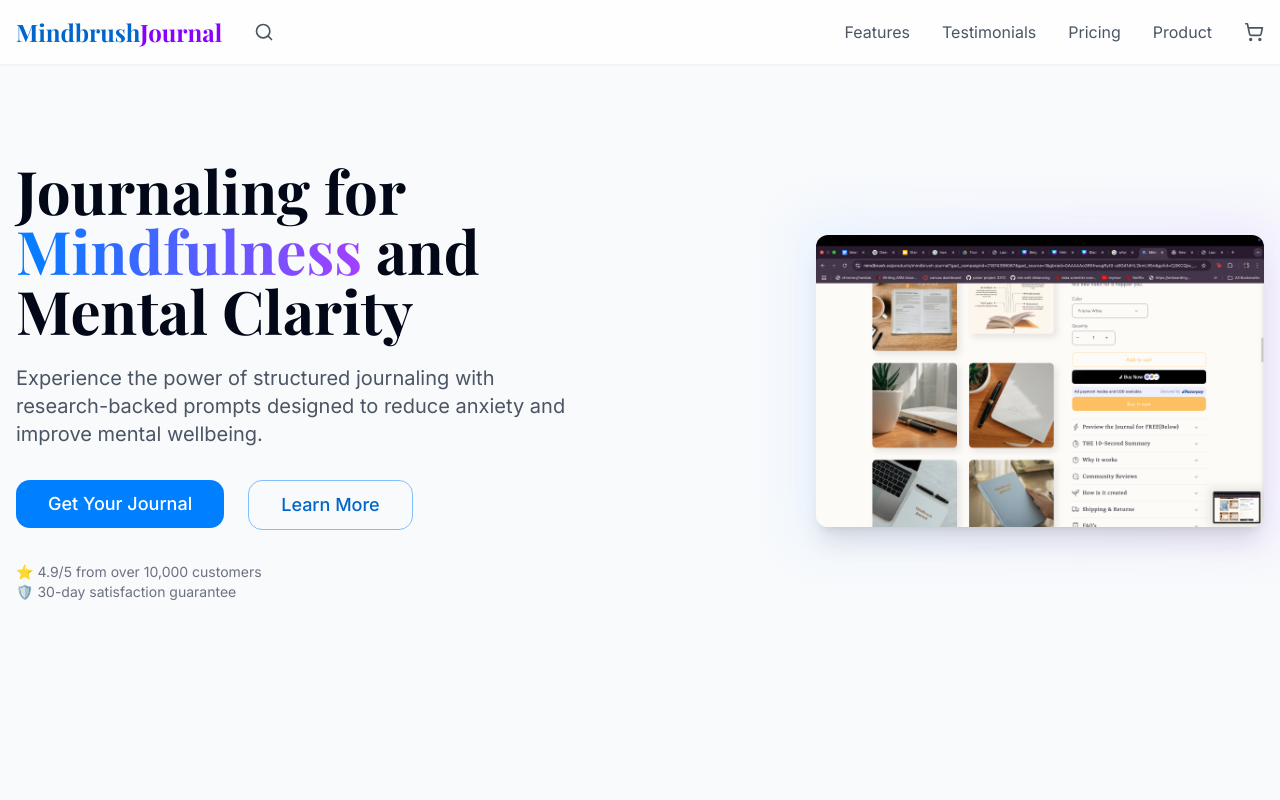
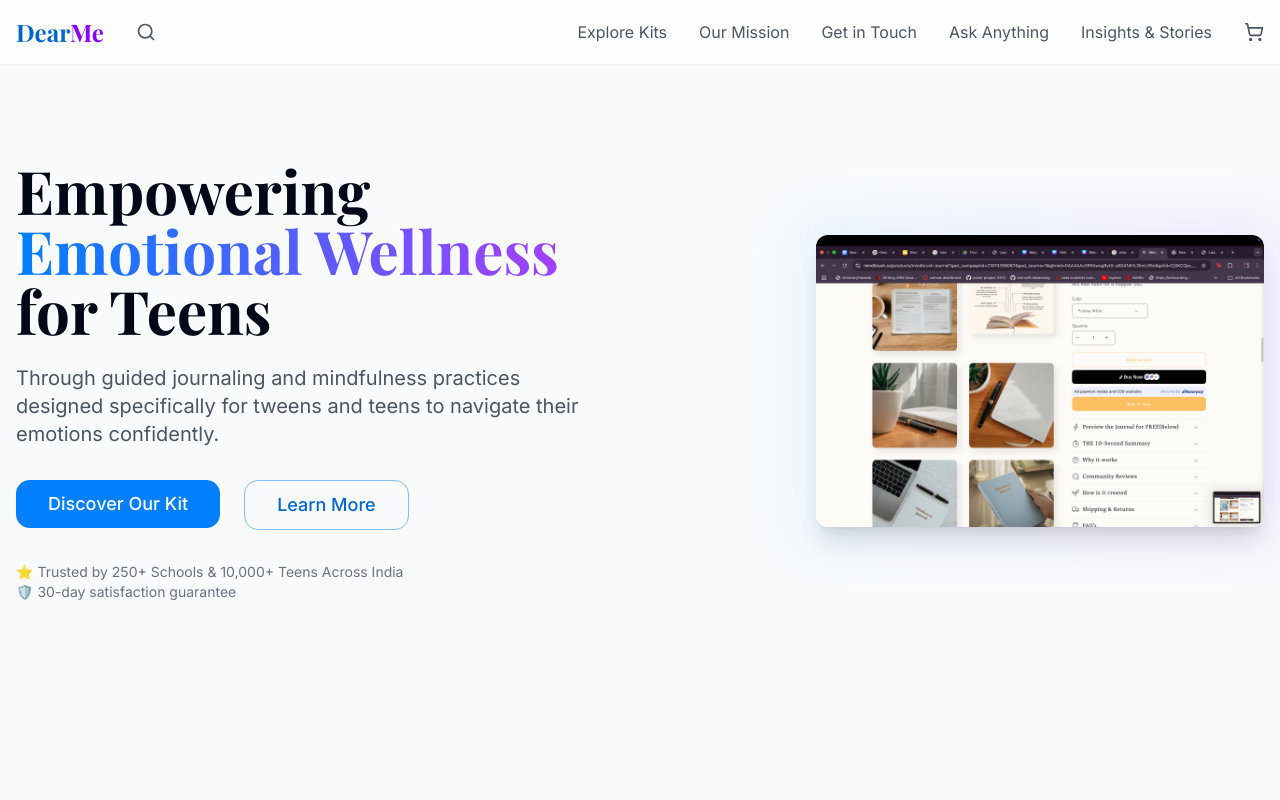
Before and after one commit to sahilbajaj2904/mindbrush-reimagined-journal, a React (Vite) app: page / in a window 1280 px wide. Shown: the top 800 px of the page. Built offline with nearby package versions, Linux system fonts and the light colour scheme; a web font is replaced by a local one.

Commit message:
Refactor: Update UX writing
Update UX writing across the application based on the provided specifications.

```diff
--- a/src/components/Footer.tsx
+++ b/src/components/Footer.tsx
@@ -7,8 +7,8 @@ const Footer = () => {
       <div className="container mx-auto px-4">
         <div className="grid grid-cols-1 md:grid-cols-4 gap-8 mb-8">
           <div>
-            <h3 className="text-xl font-serif font-bold mb-4">Mindbrush<span className="text-mindpurple-300">Journal</span></h3>
-            <p className="text-gray-400 mb-4">Journaling for mindfulness and mental clarity.</p>
+            <h3 className="text-xl font-serif font-bold mb-4">Dear<span className="text-mindpurple-300">Me</span></h3>
+            <p className="text-gray-400 mb-4">Empowering emotional wellness for teens through guided journaling.</p>
             <div className="flex space-x-4">
               <a href="#" className="text-gray-400 hover:text-white transition-colors">
                 <span className="sr-only">Instagram</span>
@@ -27,14 +27,15 @@ const Footer = () => {
                 </svg>
               </a>
             </div>
+            <p className="mt-4 text-sm text-gray-400">Be Part of the Movement. Follow Dear Me for Stories, Tips, and Tools.</p>
           </div>
 
           <div>
             <h4 className="text-white font-medium mb-4">Company</h4>
             <ul className="space-y-3">
-              <li><a href="#" className="text-gray-400 hover:text-white transition-colors">About Us</a></li>
-              <li><a href="#" className="text-gray-400 hover:text-white transition-colors">Our Story</a></li>
-              <li><a href="#" className="text-gray-400 hover:text-white transition-colors">Careers</a></li>
+              <li><a href="#" className="text-gray-400 hover:text-white transition-colors">Our Mission</a></li>
+              <li><a href="#" className="text-gray-400 hover:text-white transition-colors">How It Works</a></li>
+              <li><a href="#" className="text-gray-400 hover:text-white transition-colors">Partner With Us</a></li>
               <li><a href="#" className="text-gray-400 hover:text-white transition-colors">Press</a></li>
             </ul>
           </div>
@@ -42,28 +43,28 @@ const Footer = () => {
           <div>
             <h4 className="text-white font-medium mb-4">Resources</h4>
             <ul className="space-y-3">
-              <li><a href="#" className="text-gray-400 hover:text-white transition-colors">Blog</a></li>
-              <li><a href="#" className="text-gray-400 hover:text-white transition-colors">Mental Health Tips</a></li>
+              <li><a href="#" className="text-gray-400 hover:text-white transition-colors">Emotional Well-being Blog</a></li>
+              <li><a href="#" className="text-gray-400 hover:text-white transition-colors">Teen Mental Health Tips</a></li>
               <li><a href="#" className="text-gray-400 hover:text-white transition-colors">Journal Guides</a></li>
-              <li><a href="#" className="text-gray-400 hover:text-white transition-colors">FAQs</a></li>
+              <li><a href="#" className="text-gray-400 hover:text-white transition-colors">Ask Anything</a></li>
             </ul>
           </div>
 
           <div>
-            <h4 className="text-white font-medium mb-4">Contact</h4>
+            <h4 className="text-white font-medium mb-4">Support</h4>
             <ul className="space-y-3">
-              <li><a href="#" className="text-gray-400 hover:text-white transition-colors">Customer Support</a></li>
-              <li><a href="#" className="text-gray-400 hover:text-white transition-colors">Partnerships</a></li>
-              <li><a href="#" className="text-gray-400 hover:text-white transition-colors">Wholesale Inquiries</a></li>
+              <li><a href="#" className="text-gray-400 hover:text-white transition-colors">Get in Touch</a></li>
+              <li><a href="#" className="text-gray-400 hover:text-white transition-colors">Refund Policy</a></li>
+              <li><a href="#" className="text-gray-400 hover:text-white transition-colors">Data & Privacy</a></li>
             </ul>
           </div>
         </div>
 
         <div className="pt-8 mt-8 border-t border-gray-800 text-gray-400 text-sm">
           <div className="flex flex-col md:flex-row justify-between items-center">
-            <p>© 2025 Mindbrush Journal. All rights reserved.</p>
+            <p>© 2025 Dear Me. All rights reserved.</p>
             <div className="flex space-x-6 mt-4 md:mt-0">
-              <a href="#" className="hover:text-white transition-colors">Privacy Policy</a>
+              <a href="#" className="hover:text-white transition-colors">Data & Privacy</a>
               <a href="#" className="hover:text-white transition-colors">Terms of Service</a>
               <a href="#" className="hover:text-white transition-colors">Cookie Policy</a>
             </div>
--- a/src/components/HeroSection.tsx
+++ b/src/components/HeroSection.tsx
@@ -10,21 +10,21 @@ const HeroSection = () => {
         <div className="flex flex-col lg:flex-row items-center">
           <div className="lg:w-1/2 text-center lg:text-left mb-12 lg:mb-0 animate-fade-in">
             <h1 className="text-4xl md:text-5xl lg:text-6xl font-bold mb-6 leading-tight">
-              Journaling for <span className="gradient-text">Mindfulness</span> and Mental Clarity
+              Empowering <span className="gradient-text">Emotional Wellness</span> for Teens
             </h1>
             <p className="text-lg md:text-xl text-gray-600 mb-8 max-w-xl mx-auto lg:mx-0">
-              Experience the power of structured journaling with research-backed prompts designed to reduce anxiety and improve mental wellbeing.
+              Through guided journaling and mindfulness practices designed specifically for tweens and teens to navigate their emotions confidently.
             </p>
             <div className="flex flex-col sm:flex-row gap-4 sm:gap-6 justify-center lg:justify-start">
               <Button className="bg-mindblue-500 hover:bg-mindblue-600 text-white px-8 py-6 text-lg">
-                <Link to="/product">Get Your Journal</Link>
+                <Link to="/product">Discover Our Kit</Link>
               </Button>
               <Button variant="outline" className="border-mindblue-300 text-mindblue-600 hover:bg-mindblue-50 px-8 py-6 text-lg">
                 Learn More
               </Button>
             </div>
             <div className="mt-8 text-sm text-gray-500">
-              <p>⭐ 4.9/5 from over 10,000 customers</p>
+              <p>⭐ Trusted by 250+ Schools & 10,000+ Teens Across India</p>
               <p>🛡️ 30-day satisfaction guarantee</p>
             </div>
           </div>
@@ -33,7 +33,7 @@ const HeroSection = () => {
               <div className="absolute -inset-4 bg-gradient-to-r from-mindblue-100 to-mindpurple-100 rounded-xl blur-xl opacity-70"></div>
               <img
                 src="public/lovable-uploads/f1d52397-f748-4b2f-8d36-c8d419b71ec6.png"
-                alt="Mindbrush Journal"
+                alt="Dear Me Emotional Wellness Kit"
                 className="relative w-full max-w-md rounded-xl shadow-xl"
               />
             </div>
--- a/src/components/Navbar.tsx
+++ b/src/components/Navbar.tsx
@@ -7,10 +7,11 @@ import { Link } from "react-router-dom";
 
 const Navbar = () => {
   const navItems = [
-    { name: "Features", href: "#features" },
-    { name: "Testimonials", href: "#testimonials" },
-    { name: "Pricing", href: "#pricing" },
-    { name: "Product", href: "/product" },
+    { name: "Explore Kits", href: "#features" },
+    { name: "Our Mission", href: "#testimonials" },
+    { name: "Get in Touch", href: "#pricing" },
+    { name: "Ask Anything", href: "#faq" },
+    { name: "Insights & Stories", href: "/blog" },
   ];
 
   return (
@@ -19,7 +20,7 @@ const Navbar = () => {
         <div className="flex items-center justify-between">
           <div className="flex items-center">
             <Link to="/" className="text-xl md:text-2xl font-serif font-bold text-mindblue-600">
-              Mindbrush<span className="text-mindpurple-500">Journal</span>
+              Dear<span className="text-mindpurple-500">Me</span>
             </Link>
             <div className="hidden md:ml-8 md:flex">
               <button className="text-gray-600" aria-label="Search">
--- a/src/components/ProductHighlights.tsx
+++ b/src/components/ProductHighlights.tsx
@@ -12,8 +12,8 @@ const ProductHighlights = () => {
               <User className="h-5 w-5 text-gray-700" />
             </div>
             <div>
-              <h3 className="font-medium">ENDORSED BY</h3>
-              <p className="text-sm text-gray-600">Psychologists, Teachers and Mindfulness experts</p>
+              <h3 className="font-medium">APPROVED BY</h3>
+              <p className="text-sm text-gray-600">Psychologists, Educators and Teen Wellness Experts</p>
             </div>
           </div>
 
@@ -22,8 +22,8 @@ const ProductHighlights = () => {
               <Clock className="h-5 w-5 text-gray-700" />
             </div>
             <div>
-              <h3 className="font-medium">NO RISK PURCHASE</h3>
-              <p className="text-sm text-gray-600">66 day money-back guarantee</p>
+              <h3 className="font-medium">RISK-FREE TRIAL</h3>
+              <p className="text-sm text-gray-600">30-day money-back guarantee</p>
             </div>
           </div>
 
@@ -32,8 +32,8 @@ const ProductHighlights = () => {
               <Users className="h-5 w-5 text-gray-700" />
             </div>
             <div>
-              <h3 className="font-medium">50,000+ HAPPY CUSTOMERS</h3>
-              <p className="text-sm text-gray-600">Join the movement</p>
+              <h3 className="font-medium">TRUSTED BY 10,000+ TEENS</h3>
+              <p className="text-sm text-gray-600">And 250+ schools across India</p>
             </div>
           </div>
 
@@ -42,8 +42,8 @@ const ProductHighlights = () => {
               <Star className="h-5 w-5 text-gray-700" />
             </div>
             <div>
-              <h3 className="font-medium">RATED 4.79 STARS</h3>
-              <p className="text-sm text-gray-600">Based on 50,000 customers</p>
+              <h3 className="font-medium">PARENT APPROVED</h3>
+              <p className="text-sm text-gray-600">97% satisfaction rate among parents</p>
             </div>
           </div>
         </div>
--- a/src/pages/ProductDetail.tsx
+++ b/src/pages/ProductDetail.tsx
@@ -11,7 +11,7 @@ import Accordion from "@/components/Accordion";
 
 const ProductDetail = () => {
   const [quantity, setQuantity] = useState(1);
-  const [selectedColor, setSelectedColor] = useState("Pristine White");
+  const [selectedColor, setSelectedColor] = useState("Pastel Blue");
 
   const incrementQuantity = () => {
     setQuantity(prev => prev + 1);
@@ -37,7 +37,7 @@ const ProductDetail = () => {
             <a href="/" className="text-center">
               <img
                 src="https://www.mindbrush.co/cdn/shop/files/Logo_mindbrush_9391bea7-1878-489e-9ec1-c77a9e1afc0a_180x.png?v=1614060674"
-                alt="Mindbrush Journal Logo"
+                alt="Dear Me Logo"
                 className="h-12 mx-auto"
               />
             </a>
@@ -54,11 +54,11 @@ const ProductDetail = () => {
       <nav className="border-b">
         <div className="container mx-auto px-4 py-4">
           <ul className="flex justify-center space-x-8 text-sm">
-            <li><a href="#" className="text-gray-600 hover:text-gray-900">Shop</a></li>
-            <li><a href="#" className="text-gray-600 hover:text-gray-900">About Us</a></li>
-            <li><a href="#" className="text-gray-600 hover:text-gray-900">Contact Us</a></li>
-            <li><a href="#" className="text-gray-600 hover:text-gray-900">FAQs</a></li>
-            <li><a href="#" className="text-gray-600 hover:text-gray-900">Blog</a></li>
+            <li><a href="#" className="text-gray-600 hover:text-gray-900">Explore Kits</a></li>
+            <li><a href="#" className="text-gray-600 hover:text-gray-900">Our Mission</a></li>
+            <li><a href="#" className="text-gray-600 hover:text-gray-900">Get in Touch</a></li>
+            <li><a href="#" className="text-gray-600 hover:text-gray-900">Ask Anything</a></li>
+            <li><a href="#" className="text-gray-600 hover:text-gray-900">Insights & Stories</a></li>
           </ul>
         </div>
       </nav>
@@ -73,7 +73,7 @@ const ProductDetail = () => {
             </div>
 
             <div className="lg:w-2/5">
-              <h1 className="text-4xl font-serif mb-3">Mindbrush Journal</h1>
+              <h1 className="text-4xl font-serif mb-3">Dear Me Emotional Wellness Kit</h1>
 
               <div className="flex items-baseline mb-4">
                 <span className="text-gray-500 line-through mr-2">Rs. 1,400.00</span>
@@ -106,7 +106,7 @@ const ProductDetail = () => {
               </div>
 
               <div className="mb-6 text-gray-700">
-                <p>Self-Care is a habit that deserves to be nurtured. The Mindbrush journal will help you create, build and maintain this new habit for a happier you.</p>
+                <p>A hybrid self-care system designed for tweens and teens. Includes a digital app and physical tools like a printed journal, emotion cards, and mindfulness challenges – making emotional wellness fun, accessible, and age-appropriate.</p>
               </div>
 
               <div className="mb-6">
@@ -117,8 +117,8 @@ const ProductDetail = () => {
                     onChange={(e) => setSelectedColor(e.target.value)}
                     className="w-full bg-white border border-gray-300 rounded-md py-3 pl-4 pr-10 text-gray-700 appearance-none focus:outline-none focus:border-blue-500"
                   >
-                    <option value="Pristine White">Pristine White</option>
-                    <option value="Sky Blue">Sky Blue</option>
+                    <option value="Pastel Blue">Pastel Blue</option>
+                    <option value="Lavender Purple">Lavender Purple</option>
                   </select>
                   <div className="absolute inset-y-0 right-0 flex items-center px-2 pointer-events-none">
                     <ChevronDown className="h-4 w-4 text-gray-500" />
@@ -155,13 +155,13 @@ const ProductDetail = () => {
                 <Button
                   className="w-full bg-yellow-400 hover:bg-yellow-500 text-black font-medium py-6"
                 >
-                  Add to cart
+                  Add to Cart
                 </Button>
 
                 <Button
                   className="w-full bg-black hover:bg-gray-800 text-white font-medium py-6"
                 >
-                  Buy Now
+                  Start My Journey
                 </Button>
 
                 <div className="text-center text-sm text-gray-600">
@@ -170,17 +170,11 @@ const ProductDetail = () => {
                     Secured by <img src="https://razorpay.com/build/browser/static/razorpay-logo.84b15fc7.svg" alt="Razorpay" className="h-4 inline" />
                   </div>
                 </div>
-
-                <Button
-                  className="w-full bg-yellow-400 hover:bg-yellow-500 text-black font-medium py-6"
-                >
-                  Buy it now
-                </Button>
               </div>
 
               <div className="mt-8 border-t pt-6 space-y-2">
                 <Accordion
-                  title="Preview the Journal for FREE(Below)"
+                  title="Preview the Kit for FREE(Below)"
                   icon="zap"
                 >
                   <p>View the journal pages and contents before purchasing.</p>
@@ -190,28 +184,28 @@ const ProductDetail = () => {
                   title="THE 10-Second Summary"
                   icon="clock"
                 >
-                  <p>Quick benefits and features of the Mindbrush Journal.</p>
+                  <p>Quick benefits and features of the Dear Me Emotional Wellness Kit.</p>
                 </Accordion>
 
                 <Accordion
-                  title="Why it works"
+                  title="Why It's Effective"
                   icon="help-circle"
                 >
-                  <p>The science behind the journal's effectiveness.</p>
+                  <p>The science behind the kit's effectiveness for teen emotional wellness.</p>
                 </Accordion>
 
                 <Accordion
-                  title="Community Reviews"
+                  title="Teen Success Stories"
                   icon="message-circle"
                 >
-                  <p>What our customers are saying about the journal.</p>
+                  <p>What teens and parents are saying about the Dear Me Kit.</p>
                 </Accordion>
 
                 <Accordion
-                  title="How is it created"
+                  title="Eco-Friendly Design"
                   icon="leaf"
                 >
-                  <p>Our process and materials used in making the journal.</p>
+                  <p>Our sustainable process and materials used in making the kit.</p>
                 </Accordion>
 
                 <Accordion
@@ -222,17 +216,17 @@ const ProductDetail = () => {
                 </Accordion>
 
                 <Accordion
-                  title="FAQ's"
+                  title="Ask Anything"
                   icon="file-text"
                 >
-                  <p>Frequently asked questions about the journal.</p>
+                  <p>Frequently asked questions about the emotional wellness kit.</p>
                 </Accordion>
 
                 <Accordion
-                  title="Bulk/Corporate Orders"
+                  title="School & Group Orders"
                   icon="box"
                 >
-                  <p>Information for bulk purchasing and corporate gifting.</p>
+                  <p>Information for bulk purchasing and educational partnerships.</p>
                 </Accordion>
               </div>
             </div>
@@ -242,16 +236,16 @@ const ProductDetail = () => {
 
       <div className="bg-yellow-100 py-6 text-center">
         <div className="container mx-auto px-4">
-          <h2 className="text-2xl font-serif">Click play to see what's inside the journal</h2>
+          <h2 className="text-2xl font-serif">Click play to see how Dear Me helps teens</h2>
         </div>
       </div>
 
       <section className="py-16">
         <div className="container mx-auto px-4 text-center">
-          <h2 className="text-3xl font-serif mb-8">Preview the Journal</h2>
+          <h2 className="text-3xl font-serif mb-8">Preview the Kit</h2>
           <div className="max-w-4xl mx-auto bg-white border rounded-lg shadow-lg p-8">
             <div className="aspect-video bg-gray-100 rounded flex items-center justify-center">
-              <p className="text-gray-500">Journal preview video</p>
+              <p className="text-gray-500">Emotional wellness kit preview video</p>
             </div>
           </div>
         </div>
```
